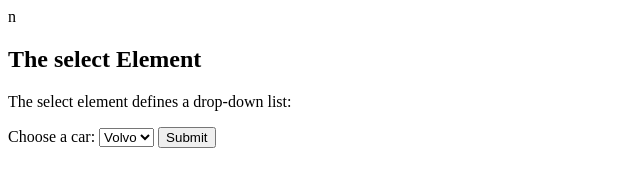
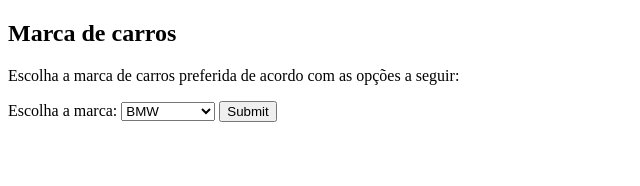
Before and after one commit to Carlos-Marcelino/Carlos-Marcelino.github.io, a plain HTML site: page teste.html in a window 1280 px wide. Shown: the whole page, without its empty margins (0-640 px from the left). Drawn offline with Linux system fonts and the light colour scheme.

Commit message:
Update teste.html

```diff
--- a/teste.html
+++ b/teste.html
@@ -1,18 +1,18 @@
-n<!DOCTYPE html>
+<!DOCTYPE html>
 <html>
 <body>
 
-<h2>The select Element</h2>
+<h2>Marca de carros </h2>
 
-<p>The select element defines a drop-down list:</p>
+<p>Escolha a marca de carros preferida de acordo com as opções a seguir:</p>
 
 <form action="segundoteste.html">
-  <label for="cars">Choose a car:</label>
+  <label for="cars">Escolha a marca:</label>
   <select id="cars" name="cars">
-    <option value="volvo">Volvo</option>
-    <option value="saab">Saab</option>
-    <option value="fiat">Fiat</option>
-    <option value="audi">Audi</option>
+    <option value="BMW">BMW</option>
+    <option value="Audi">Audi</option>
+    <option value="Mercedes">Mercedes</option>
+    <option value="Volkswagen">Volkswagen</option>
   </select>
   <input type="submit">
 </form>
```
